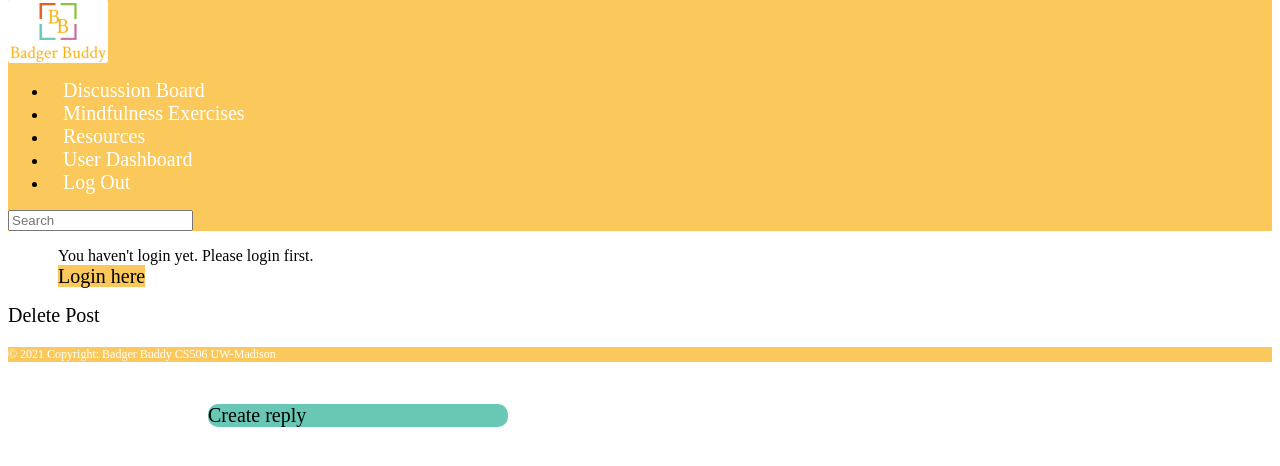
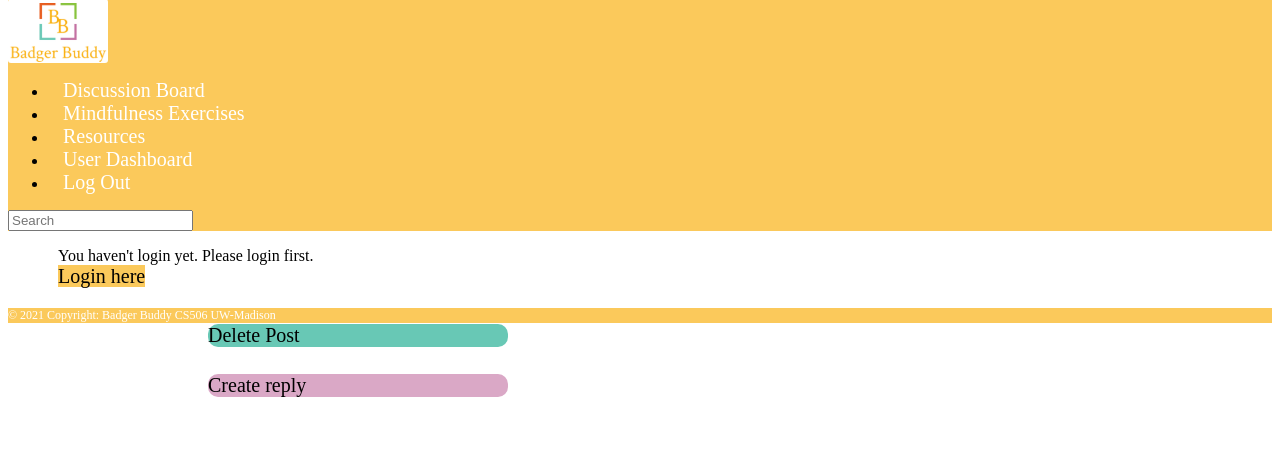
Before and after one commit to tmatsuzawa2/badger-buddy, a Django app: page /board/view-post/4 in a window 1280 px wide. Shown: the part 109-575 px from the top of the page. Run offline with Django 3.2, Linux system fonts and the light colour scheme; data comes from the database, SQL or seed files in the repository; some libraries are stand-ins or nearby versions.

Commit message:
styling reply pages and delete pages

```diff
--- a/discussion_board/static/style.css
+++ b/discussion_board/static/style.css
@@ -75,7 +75,48 @@ footer {
     /* border: 2px solid gray; */
     /* color: black; */
     /* margin: 100px; */
-    margin-top: 100px;
+    margin-top: 70px;
+    margin-left: 200px;
+    position: fixed;
+    width: 300px;
+}
+
+#create-reply-button {
+    /* position: relative; */
+    background-color:#DAA8C6;
+    border-radius: 10px;
+    border: black;
+    /* border: 2px solid gray; */
+    /* color: black; */
+    /* margin: 100px; */
+    margin-top: 70px;
+    margin-left: 200px;
+    position: fixed;
+    width: 300px;
+}
+#delete-post-button {
+    /* position: relative; */
+    background-color:#68C8B5;
+    border-radius: 10px;
+    border: black;
+    /* border: 2px solid gray; */
+    /* color: black; */
+    /* margin: 100px; */
+    margin-top: 20px;
+    margin-left: 200px;
+    position: fixed;
+    width: 300px;
+}
+
+#delete-reply-button {
+    /* position: relative; */
+    background-color:#DAA8C6;
+    border-radius: 10px;
+    border: black;
+    /* border: 2px solid gray; */
+    /* color: black; */
+    /* margin: 100px; */
+    margin-top: 20px;
     margin-left: 200px;
     position: fixed;
     width: 300px;
@@ -89,7 +130,7 @@ footer {
 }
 
 #reply {
-    background-color:#68C8B5;
+    background-color:#DAA8C6;
     margin-top:20px;
     margin-left:30px;
     padding:10px;
--- a/discussion_board/templates/discussion_board/create-reply.html
+++ b/discussion_board/templates/discussion_board/create-reply.html
@@ -8,7 +8,11 @@
 
     <form action="" method="post" style="width:50%; margin-left:100px;" role="form">
       {% csrf_token %}
-      {{ form }}
+      {{ form }}<br>
+      <div class="form-group form-check">
+        <input type="checkbox" class="form-check-input">
+        <label class="form-check-label">Anonymous</label>
+      </div>
       <input type="submit" class="btn btn-primary" style="background-color:#FBC95B; border: 0px" value="Create Reply">
     </form>
 
--- a/discussion_board/templates/discussion_board/delete-reply.html
+++ b/discussion_board/templates/discussion_board/delete-reply.html
@@ -7,10 +7,8 @@
 
 
 {% block content %}
-
-   <p>
-       Reply deleted
-   </p>
+<p style="color: black; width:50%; margin-left:50px;">Reply deleted</p>
+<a href="/board" class="btn btn-primary btn-block" style="margin-left:50px; background-color:#FBC95B; border: 0px; width:350px;">Click here to go back to the home page</a></p>
 
 
 {% endblock %}
--- a/discussion_board/templates/discussion_board/view-post.html
+++ b/discussion_board/templates/discussion_board/view-post.html
@@ -4,6 +4,8 @@
 
 
 <link rel="stylesheet" type="text/css" href="{% static 'style.css' %}">
+
+
 <!DOCTYPE html>
 <html>
   {% block content %}
@@ -16,7 +18,7 @@
     <div class="container">
       <div class="row">
         <div class="col">
-            <div class="list-group" id="main-post">
+            <div class="list-group" id="post">
               <a href="" class="list-group-item list-group-item-action flex-column align-items-start">
                 <div class="d-flex w-100 justify-content-between">
                   <h5 class="mb-1">{{ post.title }}</h5>
@@ -26,14 +28,17 @@
                 <small> Posted By: {{ post.user.username }} </small>
               </a>
             </div>
-            {% if reply %}
-                {% for reply in reply %}
+            {% if replies %}
+                {% for reply in replies %}
                     <div class="list-group" id="reply">
+                        <a href="{% url 'view-reply' reply.id %}" class="list-group-item list-group-item-action flex-column align-items-start">
+                        <p id="reply-details">{{reply.details}}</p>
                         <div class="d-flex w-100 justify-content-between">
                           <h8 class="mb-1"><small> Posted By: {{ reply.user.username }} </small></h8>
                           <small> {{ reply.create_date }} </small>
                         </div>
-                        <p id="reply-details">{{reply.details}}</p>
+
+                        </a>
                     </div>
                 {% endfor %}
           {% endif %}
@@ -43,12 +48,12 @@
     {% endif %}
         </div>
           <div class = 'col'>
-              <a href="{% url 'create-reply' post.id %}" class="btn btn-primary" id="create-button">
+              <a href="{% url 'create-reply' post.id %}" class="btn btn-primary" id="create-reply-button">
             Create reply
           </a>
-                  <a href="{% url 'delete-post' post.id %}" class="btn btn-primary" id="delete-post-button">
-            Delete Post
-          </a>
+            <a href="{% url 'delete-post' post.id %}" class="btn btn-primary" id="delete-post-button">
+              Delete Post
+            </a>
           </div>
       </div>
     </div>
--- a/discussion_board/templates/registration/login.html
+++ b/discussion_board/templates/registration/login.html
@@ -22,9 +22,5 @@
 </form>
 
 <a href="{% url 'django_registration_register' %}" style="color: black; width:50%; margin-left:50px; font-size: 16px;">Don't have an account? Register here</a><br>
-<<<<<<< HEAD
 <a href="{% url 'password_reset' %}" style="color: black; width:50%; margin-left:50px; font-size: 16px;">Forgot password?</a>
-=======
-<a href="{% url 'login' %}" style="color: black; width:50%; margin-left:50px; font-size: 16px;">Forgot password?</a>
->>>>>>> da0c23ec95de4b77bf7ed4d4d3d49f98c50afb4a
 {% endblock %}
```
Also changed, not shown: discussion_board/templates/discussion_board/delete-post.html (+2 -8 lines), discussion_board/templates/discussion_board/view-reply.html (+34 -25 lines).
